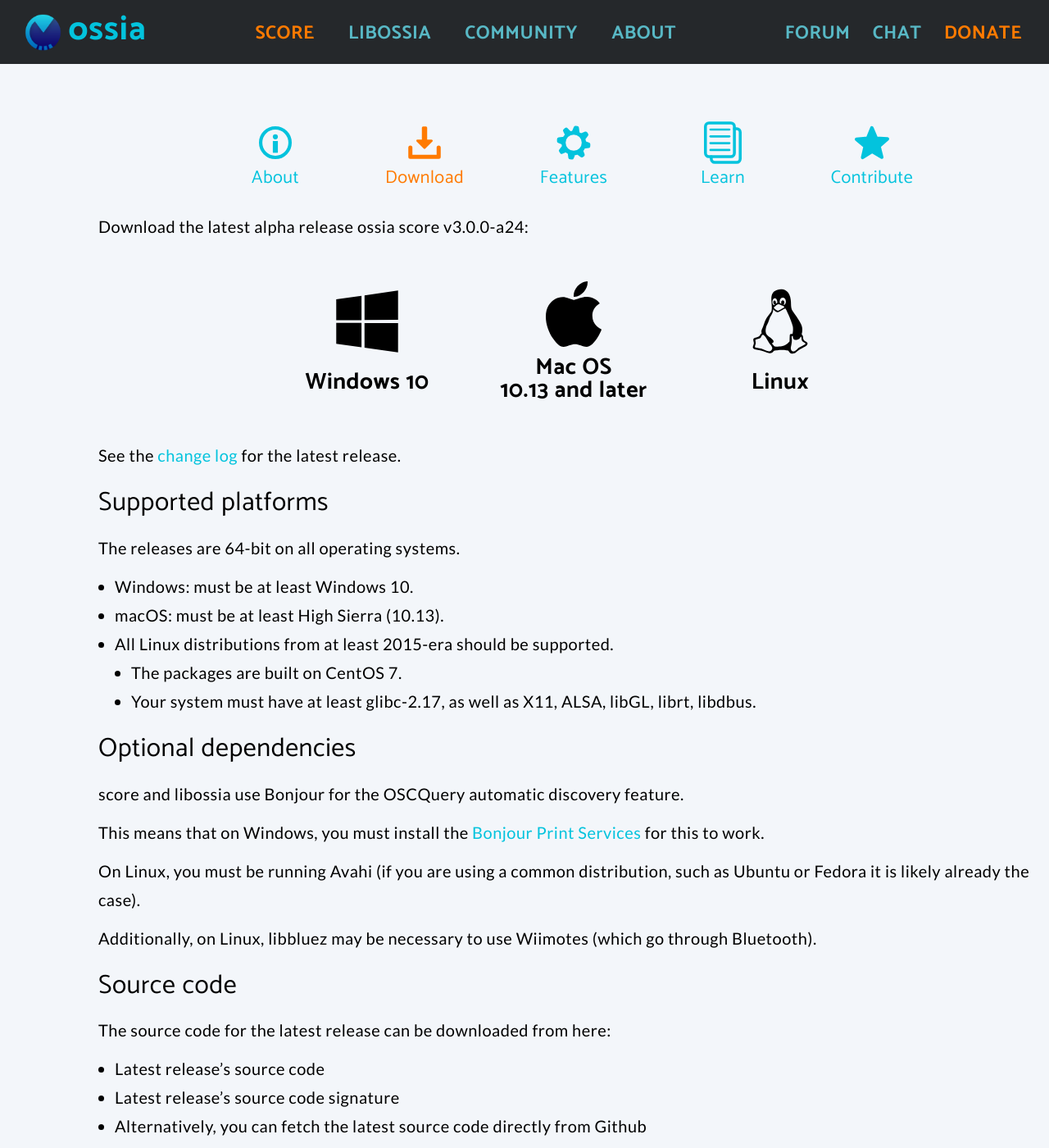
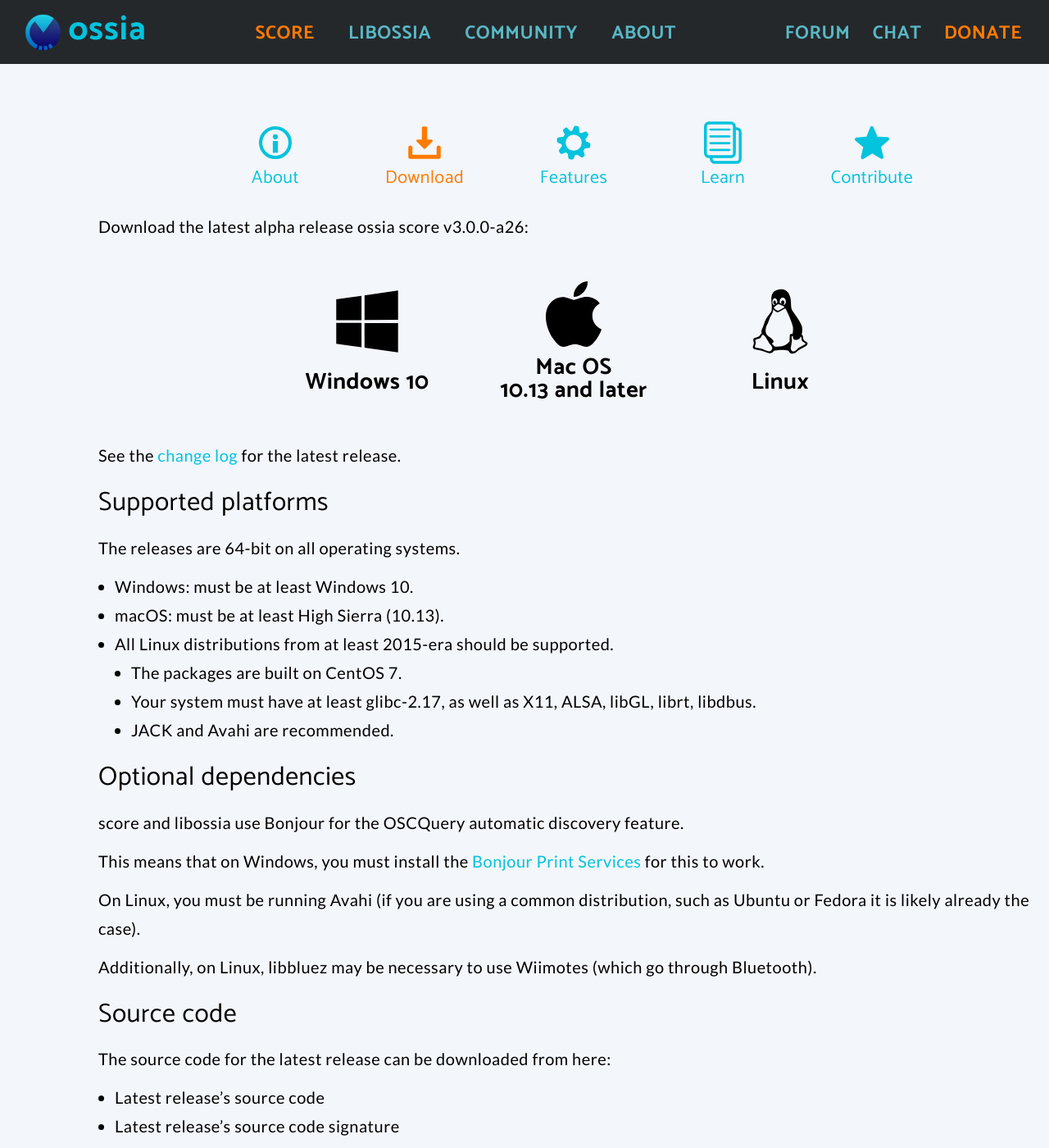
Before and after one commit to thibaudk/ossia.github.io, a Jekyll site: the page built from _pages/score-download.md, in a window 1280 px wide and 1400 px high. Shown: the whole window at 82% size. Built offline with Jekyll 4.4.1, drawn with Linux system fonts in a browser that asks for light colours.

Commit message:
update website

```diff
--- a/_pages/score-download.md
+++ b/_pages/score-download.md
@@ -4,8 +4,8 @@
 
 permalink: /score/download.html
 category: site-score
-score_dl: https://github.com/ossia/score/releases/download/v3.0.0-a24
-score_version: 3.0.0-a24
+score_dl: https://github.com/ossia/score/releases/download/v3.0.0-a26
+score_version: 3.0.0-a26
 ---
 
 Download the latest alpha release __ossia score v{{page.score_version}}__:
@@ -25,6 +25,7 @@
 * All Linux distributions from at least 2015-era should be supported.
   * The packages are built on CentOS 7.
   * Your system must have at least glibc-2.17, as well as X11, ALSA, libGL, librt, libdbus.
+  * JACK and Avahi are recommended.
 
 ## Optional dependencies
 
```
